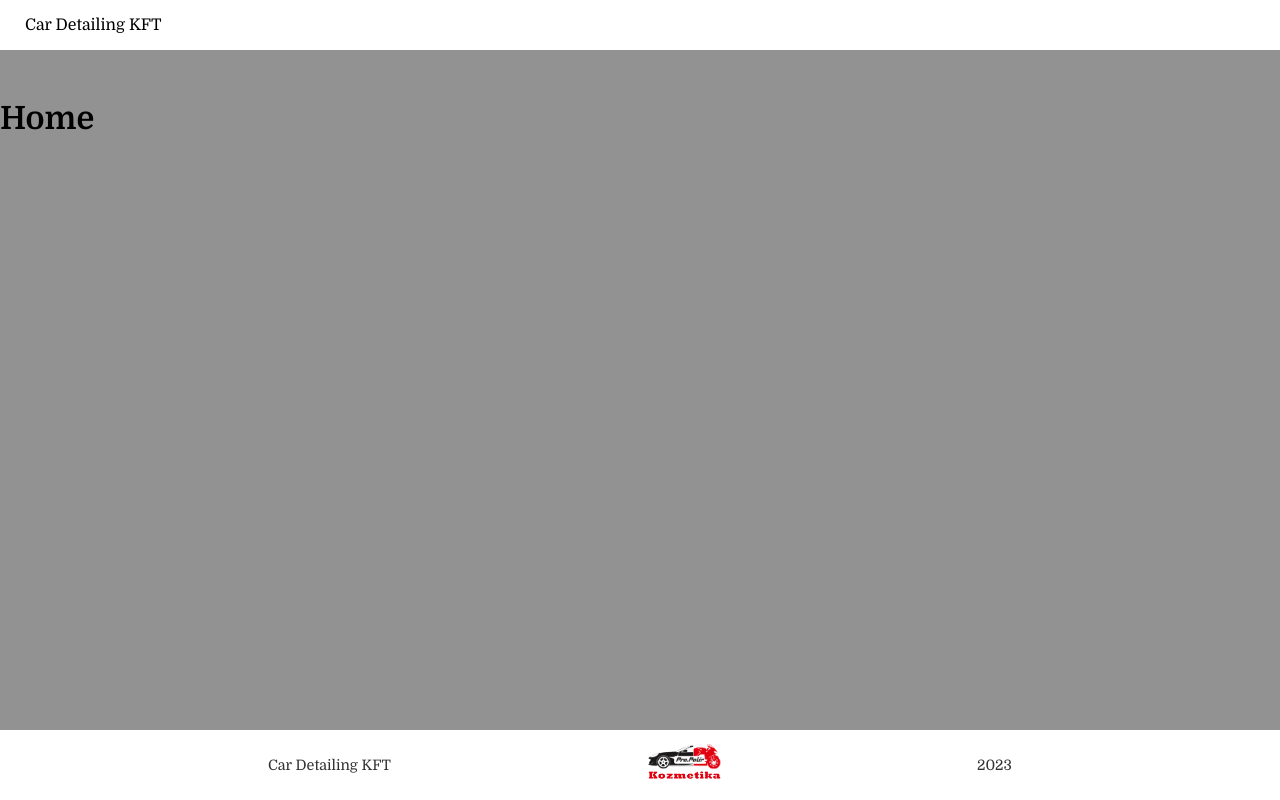
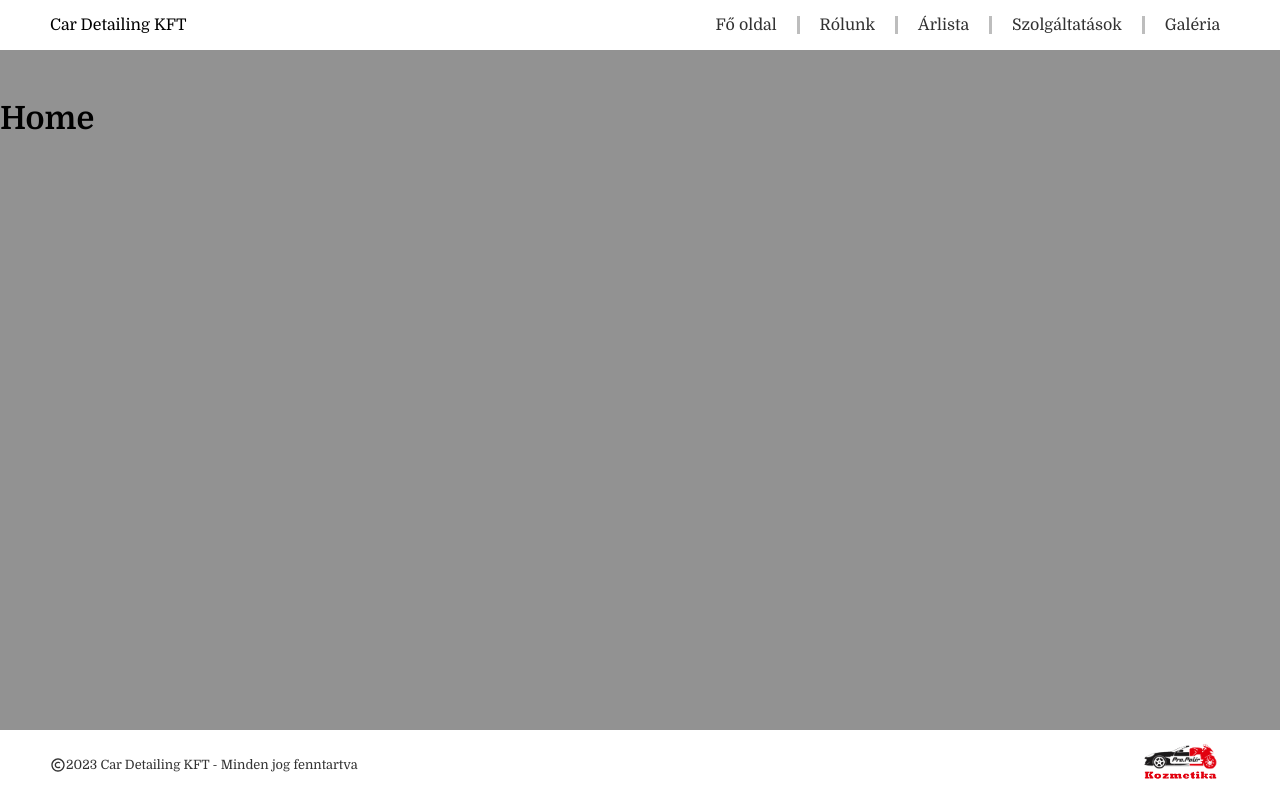
Before and after one commit to virag-ky/Car-Cosmetics, a Next.js app: page / in a window 1280 px wide. Built offline with nearby package versions, Linux system fonts and the light colour scheme.

Commit message:
Update footer and navbar

```diff
--- a/app/components/Footer.jsx
+++ b/app/components/Footer.jsx
@@ -1,4 +1,5 @@
 import Image from 'next/image';
+import { BiCopyright } from 'react-icons/bi';
 import styles from '../styles/footer/footer.module.css';
 
 const Footer = () => {
@@ -6,7 +7,10 @@ const Footer = () => {
 
   return (
     <footer className={styles.footer}>
-      <span>Car Detailing KFT</span>
+      <span>
+        <BiCopyright size="1rem" /> {currentYear} Car Detailing KFT - Minden jog
+        fenntartva
+      </span>
       <div className={styles.logo_container}>
         <div className={styles.image} id={styles.car_logo}>
           <Image src="/logo/logo_car.png" alt="car logo" fill={true} />
@@ -15,7 +19,6 @@ const Footer = () => {
           <Image src="/logo/logo_text.png" alt="text logo" fill={true} />
         </div>
       </div>
-      <span className={styles.current_year}>{currentYear}</span>
     </footer>
   );
 };
--- a/app/components/MobileMenu.jsx
+++ b/app/components/MobileMenu.jsx
@@ -10,32 +10,32 @@ const MobileMenu = ({ handleMenu }) => {
   return (
     <ul className={styles.menu_list}>
       <li>
-        <ImHome size="1.2rem" />
         <Link onClick={handleMenu} href="/">
+          <ImHome size="1.2rem" />
           Fő oldal
         </Link>
       </li>
       <li>
-        <ImProfile size="1.2rem" />
         <Link onClick={handleMenu} href="/about">
+          <ImProfile size="1.2rem" />
           Rólunk
         </Link>
       </li>
       <li>
-        <MdAttachMoney size="1.3rem" />
         <Link onClick={handleMenu} href="/prices">
+          <MdAttachMoney size="1.3rem" />
           Árlista
         </Link>
       </li>
       <li>
-        <MdMiscellaneousServices size="1.3rem" />
         <Link onClick={handleMenu} href="/services">
+          <MdMiscellaneousServices size="1.3rem" />
           Szolgáltatások
         </Link>
       </li>
       <li>
-        <GrGallery size="1.2rem" />
         <Link onClick={handleMenu} href="/gallery">
+          <GrGallery size="1.2rem" />
           Galéria
         </Link>
       </li>
--- a/app/components/Navbar.jsx
+++ b/app/components/Navbar.jsx
@@ -1,5 +1,6 @@
 'use client';
 import { useState } from 'react';
+import Link from 'next/link';
 import clsx from 'clsx';
 import MobileMenu from './MobileMenu';
 import { GiHamburgerMenu } from 'react-icons/gi';
@@ -19,6 +20,35 @@ const Navbar = () => {
     <nav className={navStyles}>
       <div className={styles.nav_container}>
         <span>Car Detailing KFT</span>
+        <ul className={styles.nav_list}>
+          <li>
+            <Link href="/">Fő oldal</Link>
+          </li>
+          <li>
+            <div className={styles.divider}></div>
+          </li>
+          <li>
+            <Link href="/about">Rólunk</Link>
+          </li>
+          <li>
+            <div className={styles.divider}></div>
+          </li>
+          <li>
+            <Link href="/prices">Árlista</Link>
+          </li>
+          <li>
+            <div className={styles.divider}></div>
+          </li>
+          <li>
+            <Link href="/services">Szolgáltatások</Link>
+          </li>
+          <li>
+            <div className={styles.divider}></div>
+          </li>
+          <li>
+            <Link href="/gallery">Galéria</Link>
+          </li>
+        </ul>
         {open ? (
           <IoClose
             onClick={handleMenu}
--- a/app/styles/_base.scss
+++ b/app/styles/_base.scss
@@ -12,13 +12,13 @@ $highlight-color: tomato;
 
 @mixin device($breakpoint) {
   @if $breakpoint == desktop {
-    @media only screen and (min-width: 1440px) {
+    @media only screen and (min-width: 921px) {
       @content;
     }
   }
 
   @if $breakpoint == tablet {
-    @media only screen and (min-width: 601px) {
+    @media only screen and (min-width: 601px) and (max-width: 920px) {
       @content;
     }
   }
--- a/app/styles/footer/footer.module.css
+++ b/app/styles/footer/footer.module.css
@@ -10,7 +10,7 @@
   justify-content: space-between;
   align-items: center;
 }
-@media only screen and (min-width: 601px) {
+@media only screen and (min-width: 601px) and (max-width: 920px) {
   .footer {
     display: flex;
     flex-direction: row;
@@ -18,8 +18,17 @@
     align-items: center;
   }
 }
+@media only screen and (min-width: 921px) {
+  .footer {
+    padding: 10px 50px;
+  }
+}
 .footer span {
-  font-size: 0.9rem;
+  display: flex;
+  flex-direction: row;
+  justify-content: center;
+  align-items: flex-start;
+  font-size: 0.8rem;
   color: #323232;
 }
 .footer .logo_container {
--- a/app/styles/footer/footer.module.scss
+++ b/app/styles/footer/footer.module.scss
@@ -11,9 +11,13 @@
   @include base.device(tablet) {
     @include base.centered($direction: row, $justify: space-evenly);
   }
+  @include base.device(desktop) {
+    padding: 10px 50px;
+  }
 
   span {
-    font-size: 0.9rem;
+    @include base.centered($direction: row, $align: flex-start);
+    font-size: 0.8rem;
     color: base.$secondary-color2;
   }
 
--- a/app/styles/navbar/navbar.module.css
+++ b/app/styles/navbar/navbar.module.css
@@ -14,12 +14,57 @@
   justify-content: space-between;
   align-items: center;
   width: 100%;
-  padding: 0 25px;
+  padding: 0 50px;
+}
+@media only screen and (min-width: 601px) and (max-width: 920px) {
+  .navbar .nav_container {
+    padding: 0 25px;
+  }
+}
+@media only screen and (max-width: 600px) {
+  .navbar .nav_container {
+    padding: 0 25px;
+  }
+}
+.navbar .nav_list {
+  display: flex;
+  flex-direction: row;
+  justify-content: space-between;
+  align-items: center;
+  gap: 10px;
+}
+@media only screen and (min-width: 601px) and (max-width: 920px) {
+  .navbar .nav_list {
+    display: none;
+  }
+}
+@media only screen and (max-width: 600px) {
+  .navbar .nav_list {
+    display: none;
+  }
+}
+.navbar .nav_list li {
+  list-style: none;
+}
+.navbar .nav_list li .divider {
+  width: 3px;
+  height: 18px;
+  background: rgb(189, 189, 189);
+}
+.navbar .nav_list li a {
+  text-decoration: none;
+  color: #323232;
+  padding: 5px 10px;
+  border-radius: 5px;
+}
+.navbar .nav_list li a:hover {
+  background: #e9e8e8;
+  color: #000;
 }
 .navbar .menu_button:hover {
   cursor: pointer;
 }
-@media only screen and (min-width: 601px) {
+@media only screen and (min-width: 921px) {
   .navbar .menu_button {
     display: none;
   }
@@ -32,8 +77,12 @@
   align-items: center;
   height: 100vh;
   width: 100%;
-  padding: 12px 0;
   transition: 0.5s;
+}
+.mobile_menu .nav_container {
+  background: gainsboro;
+  box-shadow: 0 2px 5px grey;
+  padding: 12px 25px;
 }
 .mobile_menu .menu_list {
   display: flex;
@@ -42,6 +91,7 @@
   align-items: flex-start;
   margin-top: 100px;
   width: 100%;
+  max-width: 500px;
   height: 50vh;
   padding: 0 25px;
 }
@@ -50,10 +100,18 @@
   font-weight: 700;
   font-size: 1rem;
   width: 100%;
-  padding: 10px 25px;
   background: gainsboro;
+  box-shadow: 5px 5px 5px grey;
+  border-radius: 5px;
 }
 .mobile_menu .menu_list li a {
+  display: flex;
+  flex-direction: row;
+  justify-content: flex-start;
+  align-items: center;
+  gap: 15px;
+  padding: 10px 25px;
   text-decoration: none;
   color: #323232;
+  width: 100%;
 }/*# sourceMappingURL=navbar.module.css.map */
--- a/app/styles/navbar/navbar.module.scss
+++ b/app/styles/navbar/navbar.module.scss
@@ -9,8 +9,47 @@
 
   .nav_container {
     @include base.centered($direction: row, $justify: space-between);
+    @include base.device(tablet) {
+      padding: 0 25px;
+    }
+    @include base.device(mobile) {
+      padding: 0 25px;
+    }
     width: 100%;
-    padding: 0 25px;
+    padding: 0 50px;
+  }
+
+  .nav_list {
+    @include base.centered($direction: row, $justify: space-between);
+    @include base.device(tablet) {
+      display: none;
+    }
+    @include base.device(mobile) {
+      display: none;
+    }
+    gap: 10px;
+
+    li {
+      list-style: none;
+
+      .divider {
+        width: 3px;
+        height: 18px;
+        background: rgb(189, 189, 189);
+      }
+
+      a {
+        text-decoration: none;
+        color: base.$secondary-color2;
+        padding: 5px 10px;
+        border-radius: 5px;
+
+        &:hover {
+          background: #e9e8e8;
+          color: #000;
+        }
+      }
+    }
   }
 
   .menu_button {
@@ -18,7 +57,7 @@
       cursor: pointer;
     }
 
-    @include base.device(tablet) {
+    @include base.device(desktop) {
       display: none;
     }
   }
@@ -28,8 +67,13 @@
   @include base.centered($direction: column, $justify: flex-start);
   height: 100vh;
   width: 100%;
-  padding: 12px 0;
   transition: 0.5s;
+
+  .nav_container {
+    background: gainsboro;
+    box-shadow: 0 2px 5px grey;
+    padding: 12px 25px;
+  }
 
   .menu_list {
     @include base.centered(
@@ -39,6 +83,7 @@
     );
     margin-top: 100px;
     width: 100%;
+    max-width: 500px;
     height: 50vh;
     padding: 0 25px;
 
@@ -47,12 +92,17 @@
       font-weight: 700;
       font-size: 1rem;
       width: 100%;
-      padding: 10px 25px;
       background: gainsboro;
+      box-shadow: 5px 5px 5px grey;
+      border-radius: 5px;
 
       a {
+        @include base.centered($direction: row, $justify: flex-start);
+        gap: 15px;
+        padding: 10px 25px;
         text-decoration: none;
         color: base.$secondary-color2;
+        width: 100%;
       }
     }
   }
```
Also changed, not shown: 2 other files (tests, documents, lock files or other folders).
